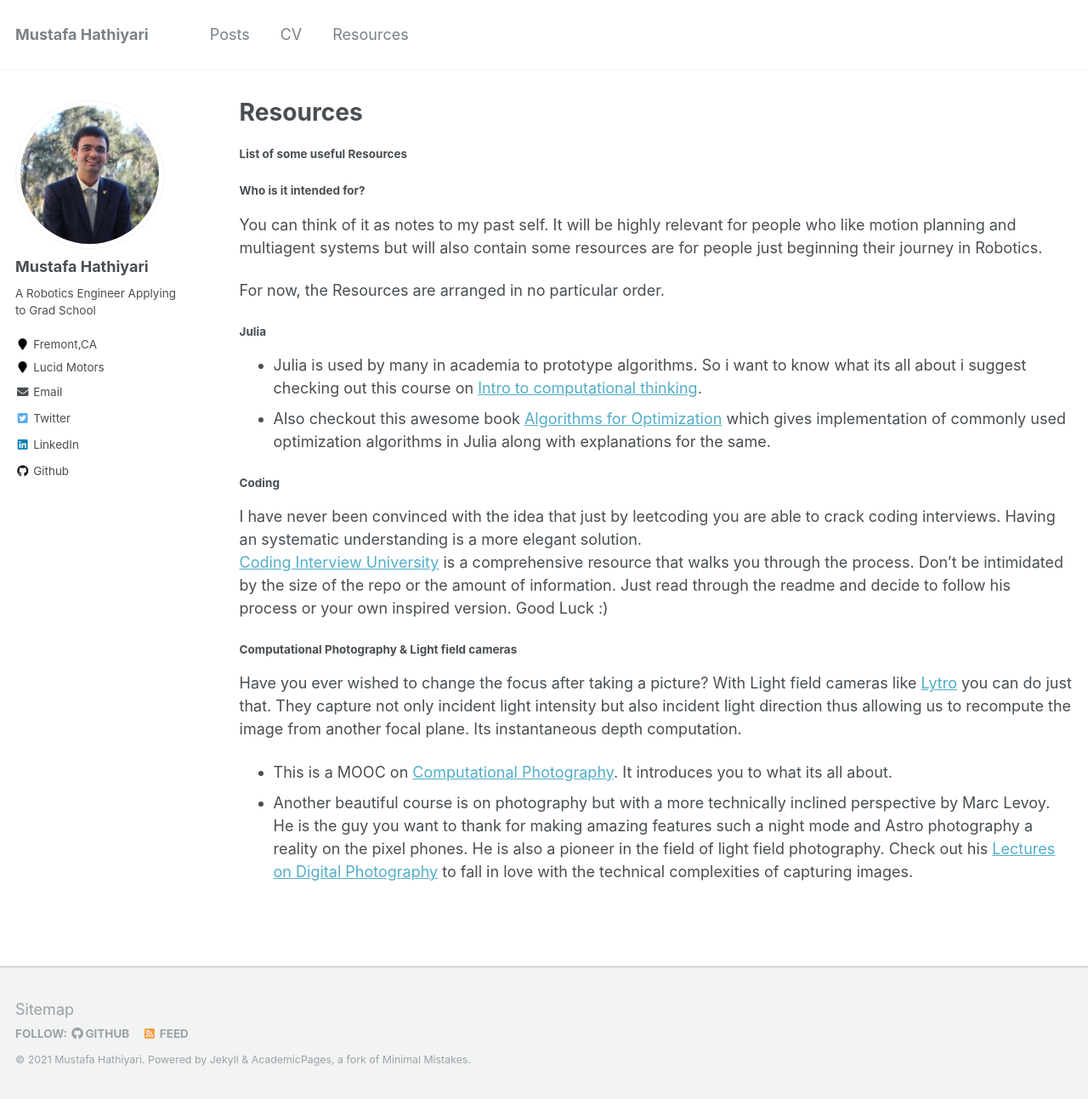
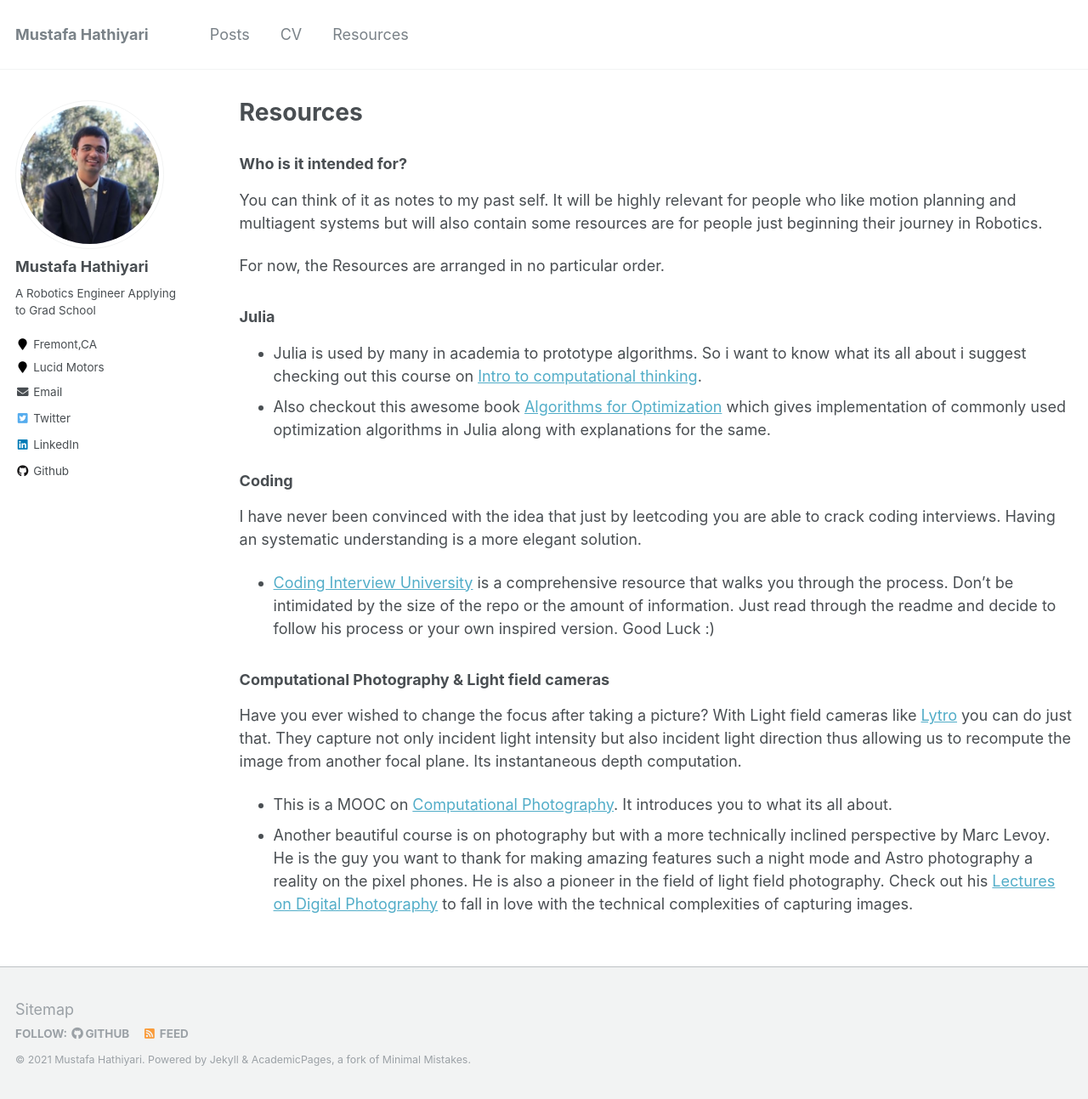
Before and after one commit to mhathiyari/mhathiyari.github.io, a Jekyll site: the page built from _pages/Resources.md, in a window 1280 px wide and 1293 px high. Shown: the whole window at 85% size. Built offline with Jekyll 4.4.1, drawn with Linux system fonts in a browser that asks for light colours.

Commit message:
formatted Resources page

```diff
--- a/_pages/Resources.md
+++ b/_pages/Resources.md
@@ -4,22 +4,20 @@ title: "Resources"
 permalink: /Resources/
 author_profile: true
 ---
-#### List of some useful Resources
-
-##### Who is it intended for?
+### Who is it intended for?
 You can think of it as notes to my past self. It will be highly relevant for people who like motion planning and multiagent systems but will also contain some resources are for people just beginning their journey in Robotics.
 
 For now, the Resources are arranged in no particular order.
 
-##### Julia
+### Julia
 * Julia is used by many in academia to prototype algorithms. So i want to know what its all about i suggest checking out this course on [Intro to computational thinking](https://computationalthinking.mit.edu/Spring21/).
 * Also checkout this awesome book [Algorithms for Optimization](https://algorithmsbook.com/optimization) which gives implementation of commonly used optimization algorithms in Julia along with explanations for the same.
 
-##### Coding
+### Coding
 I have never been convinced with the idea that just by leetcoding you are able to crack coding interviews. Having an systematic understanding is a more elegant solution.
-[Coding Interview University](https://github.com/jwasham/coding-interview-university) is a comprehensive resource that walks you through the process. Don't be intimidated by the size of the repo or the amount of information. Just read through the readme and decide to follow his process or your own inspired version. Good Luck :)
+* [Coding Interview University](https://github.com/jwasham/coding-interview-university) is a comprehensive resource that walks you through the process. Don't be intimidated by the size of the repo or the amount of information. Just read through the readme and decide to follow his process or your own inspired version. Good Luck :)
 
-##### Computational Photography & Light field cameras
+### Computational Photography & Light field cameras
 Have you ever wished to change the focus after taking a picture? With Light field cameras like [Lytro]( https://en.wikipedia.org/wiki/Lytro)  you can do just that. They capture not only incident light intensity but also incident light direction thus allowing us to recompute the image from another focal plane. Its instantaneous depth computation.
 * This is a  MOOC on [Computational Photography]( https://www.udacity.com/course/computational-photography--ud955). It introduces you to what its all about.
 * Another beautiful course is on photography but with a more technically inclined perspective by Marc Levoy. He is the guy you want to thank for making amazing features such a night mode and Astro photography a reality on the pixel phones. He is also a pioneer in the field of light field photography. Check out his [Lectures on Digital Photography](https://sites.google.com/site/marclevoylectures/home) to fall in love with the technical complexities of capturing images.
```
